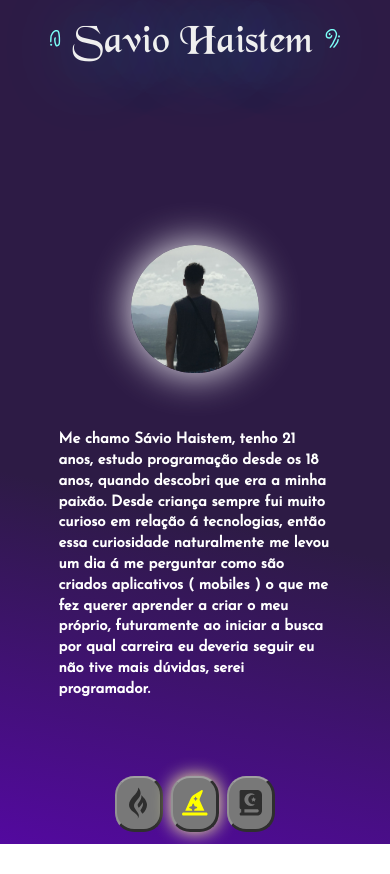
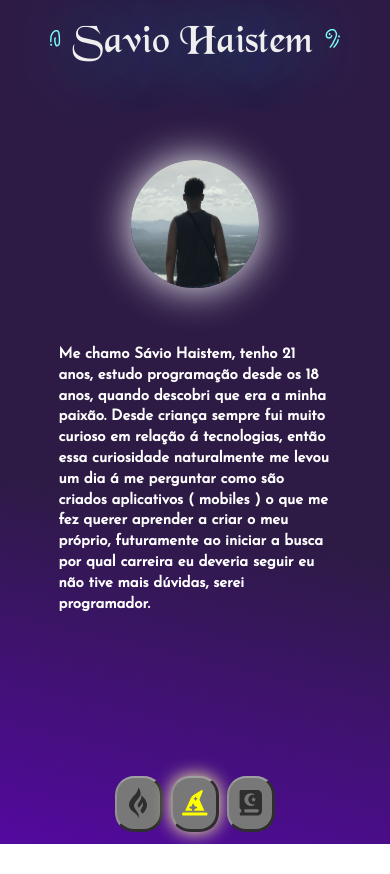
Before and after one commit to SavioHaistem/Portifolio, a Vue app: page / in a window 390 px wide. Both pictures are taken after a click on the button 195 px from the left and 804 px from the top of the page. Before the commit the page ends 844 px from the top, so only its background shows below. Built offline with nearby package versions, Linux system fonts and the light colour scheme.

Commit message:
fix(style): home responsiveness

```diff
--- a/src/About.vue
+++ b/src/About.vue
@@ -43,7 +43,6 @@ section.about > main.main-about > div.photo {
   align-items: center;
   justify-content: center;
   width: 20rem;
-  height: 100%;
 }
 section.about > main.main-about > div.photo > img.my-photo {
   width: 15rem;
@@ -77,5 +76,12 @@ section.about > main.main-about > div > h5.description {
     max-width: 70vw;
     max-height: 32vh;
   }
+
+  @media screen and (max-width: 770px) {
+    section > main.main-about {
+      margin-top: 2rem;
+      justify-content: start;
+    }
+  }
 }
 </style>
```
